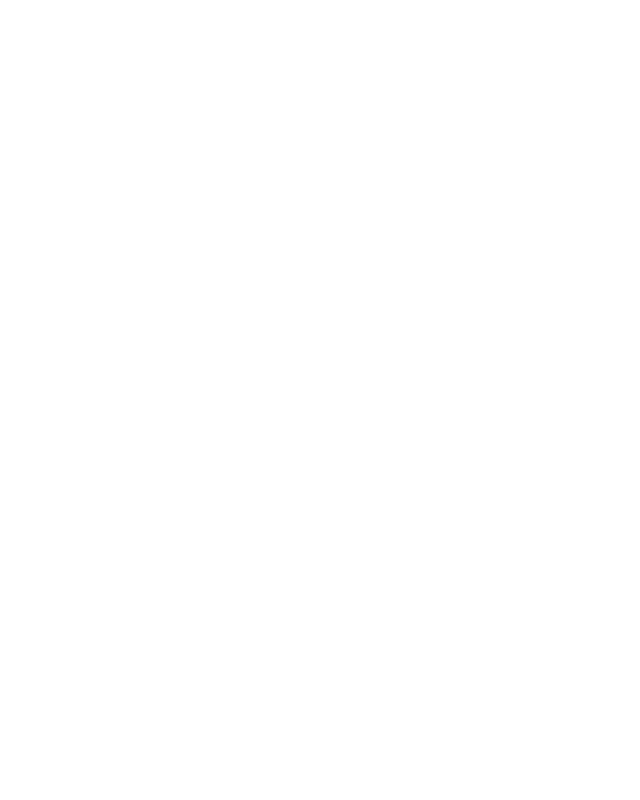
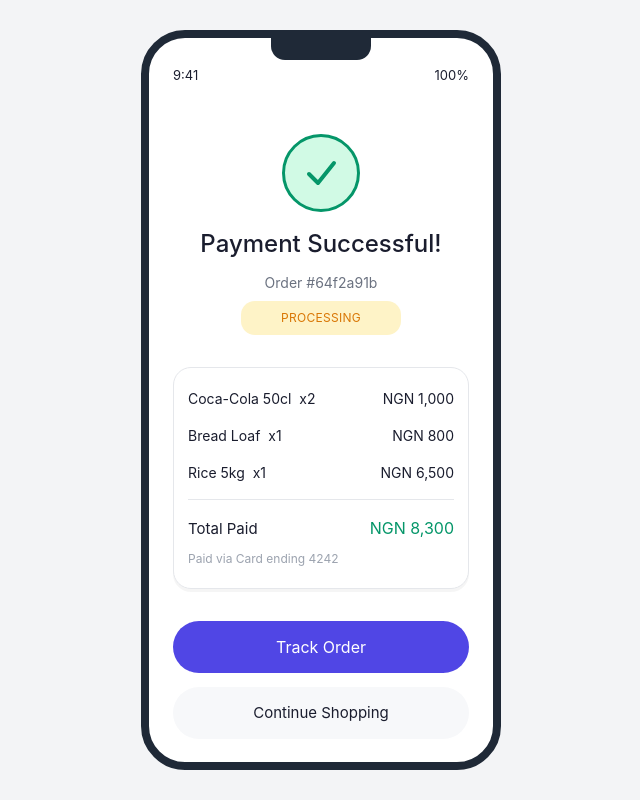
Before and after one commit to dhaniel073/capstone_frontend_project_group_29, a React (Vite) app: page /PaymentConfirmation in a window 1280 px wide. Before the commit this address had no page. Shown: the whole page, without its empty margins (319-959 px from the left). Built offline with nearby package versions, Linux system fonts and the light colour scheme.

Commit message:
Add and Route PaymentConfirmation component

```diff
--- a/src/App.jsx
+++ b/src/App.jsx
@@ -2,6 +2,7 @@
 import { BrowserRouter, Routes, Route, Navigate } from "react-router-dom";
 import Register from "./Register";
 import Login from "./Login";
+import PaymentConfirmation from "./PaymentConfirmation.jsx";
 
 export default function App() {
   return (
@@ -9,6 +10,8 @@
       <Routes>
         <Route path="/register" element={<Register />} />
         <Route path="/login" element={<Login />} />
+        <Route path="/payment-confirmation" element={<PaymentConfirmation />} />
+<Route path="/PaymentConfirmation" element={<PaymentConfirmation />} />
         <Route path="/" element={<Navigate to="/login" replace />} />
       </Routes>
     </BrowserRouter>
--- /dev/null
+++ b/src/PaymentConfirmation.jsx
@@ -0,0 +1,262 @@
+import React from "react";
+
+const DEFAULT_ORDER = {
+  id: "64f2a91b",
+  status: "processing",
+  items: [
+    { name: "Coca-Cola 50cl", qty: 2, price: 1000 },
+    { name: "Bread Loaf", qty: 1, price: 800 },
+    { name: "Rice 5kg", qty: 1, price: 6500 },
+  ],
+  cardLast4: "4242",
+};
+
+// Prices are the line totals (as shown in the design). Change to
+// item.price * item.qty if your prices are per unit.
+const formatNGN = (amount) => `NGN ${amount.toLocaleString("en-NG")}`;
+
+const STATUS_STYLES = {
+  processing: { bg: "#FEF3C7", color: "#D97706", label: "PROCESSING" },
+  shipped: { bg: "#DBEAFE", color: "#2563EB", label: "SHIPPED" },
+  delivered: { bg: "#D1FAE5", color: "#059669", label: "DELIVERED" },
+};
+
+const colors = {
+  ink: "#1A1D2E",
+  muted: "#6B7280",
+  faint: "#9CA3AF",
+  green: "#059669",
+  greenSoft: "#D1FAE5",
+  indigo: "#5046E5",
+  border: "#E5E7EB",
+  surface: "#F7F8FA",
+};
+
+const styles = {
+  page: {
+    minHeight: "100vh",
+    background: "#F3F4F6",
+    display: "flex",
+    justifyContent: "center",
+    alignItems: "center",
+    padding: 24,
+    boxSizing: "border-box",
+    fontFamily:
+      "'Inter', system-ui, -apple-system, 'Segoe UI', Roboto, sans-serif",
+  },
+  phone: {
+    width: 360,
+    height: 740,
+    background: "#fff",
+    border: "8px solid #1F2937",
+    borderRadius: 44,
+    position: "relative",
+    overflow: "hidden",
+    boxSizing: "border-box",
+  },
+  notch: {
+    position: "absolute",
+    top: 0,
+    left: "50%",
+    transform: "translateX(-50%)",
+    width: 100,
+    height: 22,
+    background: "#1F2937",
+    borderRadius: "0 0 14px 14px",
+  },
+  statusBar: {
+    display: "flex",
+    justifyContent: "space-between",
+    padding: "28px 24px 0",
+    fontSize: 13,
+    color: colors.ink,
+  },
+  screen: {
+    display: "flex",
+    flexDirection: "column",
+    alignItems: "center",
+    padding: "48px 24px 24px",
+    boxSizing: "border-box",
+  },
+  checkCircle: {
+    width: 78,
+    height: 78,
+    borderRadius: "50%",
+    background: colors.greenSoft,
+    border: `3px solid ${colors.green}`,
+    display: "flex",
+    alignItems: "center",
+    justifyContent: "center",
+  },
+  title: {
+    margin: "14px 0 0",
+    fontSize: 24,
+    fontWeight: 500,
+    color: colors.ink,
+  },
+  orderId: { margin: "10px 0 8px", fontSize: 14, color: colors.muted },
+  badge: {
+    padding: "8px 40px",
+    borderRadius: 14,
+    fontSize: 12,
+    letterSpacing: 0.3,
+  },
+  card: {
+    width: "100%",
+    marginTop: 32,
+    padding: "20px 14px",
+    background: "#fff",
+    border: `1.5px solid ${colors.border}`,
+    borderRadius: 18,
+    boxShadow: "0 3px 0 rgba(0,0,0,0.04)",
+    boxSizing: "border-box",
+  },
+  row: {
+    display: "flex",
+    justifyContent: "space-between",
+    alignItems: "baseline",
+    fontSize: 14,
+    color: colors.ink,
+    marginBottom: 16,
+  },
+  divider: {
+    height: 1,
+    background: colors.border,
+    border: "none",
+    margin: "4px 0 16px",
+  },
+  totalLabel: { fontSize: 15, color: colors.ink },
+  totalValue: { fontSize: 16, color: colors.green },
+  paidVia: { margin: "10px 0 0", fontSize: 12, color: colors.faint },
+  actions: {
+    width: "100%",
+    marginTop: 32,
+    display: "flex",
+    flexDirection: "column",
+    gap: 14,
+  },
+  primaryBtn: {
+    height: 52,
+    border: "none",
+    borderRadius: 26,
+    background: colors.indigo,
+    color: "#fff",
+    fontSize: 16,
+    cursor: "pointer",
+    fontFamily: "inherit",
+  },
+  secondaryBtn: {
+    height: 52,
+    border: "none",
+    borderRadius: 26,
+    background: colors.surface,
+    color: colors.ink,
+    fontSize: 15,
+    cursor: "pointer",
+    fontFamily: "inherit",
+  },
+};
+
+function CheckIcon() {
+  return (
+    <svg width="40" height="40" viewBox="0 0 40 40" aria-hidden="true">
+      <path
+        d="M8 21 L17 30 L33 10"
+        fill="none"
+        stroke={colors.green}
+        strokeWidth="4"
+        strokeLinecap="round"
+        strokeLinejoin="round"
+      />
+    </svg>
+  );
+}
+
+function PhoneFrame({ children }) {
+  return (
+    <div style={styles.page}>
+      <div style={styles.phone}>
+        <div style={styles.notch} />
+        <div style={styles.statusBar}>
+          <span>9:41</span>
+          <span>100%</span>
+        </div>
+        {children}
+      </div>
+    </div>
+  );
+}
+
+export default function PaymentConfirmation({
+  order = DEFAULT_ORDER,
+  showFrame = true,
+  onTrackOrder = () => console.log("Track order", order.id),
+  onContinueShopping = () => console.log("Continue shopping"),
+}) {
+  const total = order.items.reduce((sum, item) => sum + item.price, 0);
+  const status = STATUS_STYLES[order.status] ?? STATUS_STYLES.processing;
+
+  const content = (
+    <main style={styles.screen}>
+      <style>{`
+        .pc-btn { transition: transform .12s ease, filter .12s ease; }
+        .pc-btn:hover { filter: brightness(0.97); }
+        .pc-btn:active { transform: scale(0.98); }
+        .pc-btn:focus-visible { outline: 3px solid #A5B4FC; outline-offset: 2px; }
+        @media (prefers-reduced-motion: reduce) { .pc-btn { transition: none; } }
+      `}</style>
+
+      <div style={styles.checkCircle}>
+        <CheckIcon />
+      </div>
+
+      <h1 style={styles.title}>Payment Successful!</h1>
+      <p style={styles.orderId}>Order #{order.id}</p>
+      <span
+        style={{ ...styles.badge, background: status.bg, color: status.color }}
+      >
+        {status.label}
+      </span>
+
+      <section style={styles.card} aria-label="Order summary">
+        {order.items.map((item) => (
+          <div key={item.name} style={styles.row}>
+            <span>
+              {item.name}&nbsp; x{item.qty}
+            </span>
+            <span>{formatNGN(item.price)}</span>
+          </div>
+        ))}
+
+        <hr style={styles.divider} />
+
+        <div style={{ ...styles.row, marginBottom: 0 }}>
+          <span style={styles.totalLabel}>Total Paid</span>
+          <span style={styles.totalValue}>{formatNGN(total)}</span>
+        </div>
+        <p style={styles.paidVia}>Paid via Card ending {order.cardLast4}</p>
+      </section>
+
+      <div style={styles.actions}>
+        <button
+          type="button"
+          className="pc-btn"
+          style={styles.primaryBtn}
+          onClick={onTrackOrder}
+        >
+          Track Order
+        </button>
+        <button
+          type="button"
+          className="pc-btn"
+          style={styles.secondaryBtn}
+          onClick={onContinueShopping}
+        >
+          Continue Shopping
+        </button>
+      </div>
+    </main>
+  );
+
+  return showFrame ? <PhoneFrame>{content}</PhoneFrame> : content;
+}
```
